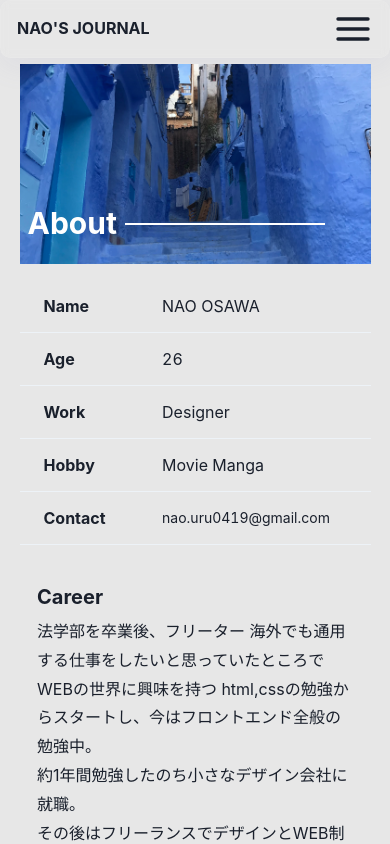
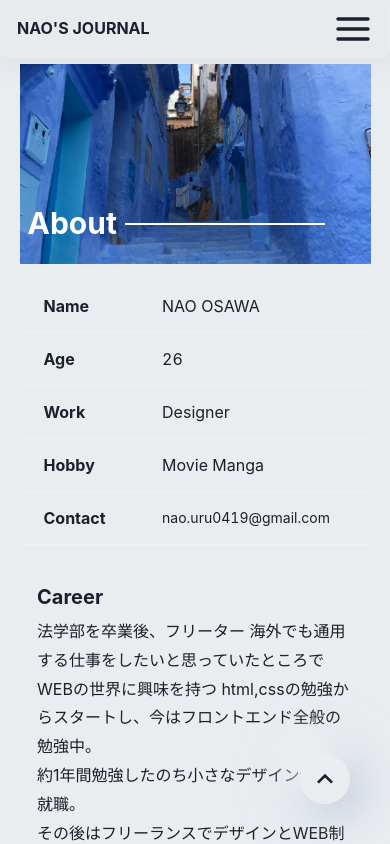
Before and after one commit to nao-uru/my_blog, a Next.js app: page /About in a window 390 px wide. Shown: the top 844 px of the page. Built offline with nearby package versions, Linux system fonts and the light colour scheme; no server answers.

Commit message:
スクロールアニメーションの追加

```diff
--- a/components/atoms/Back.tsx
+++ b/components/atoms/Back.tsx
@@ -33,7 +33,7 @@ export const Back = () => {
       <Link passHref href="/Blog">
       <Flex css={sHover}>
       <ChevronLeftIcon boxSize={8} />
-      <Text fontSize="xl" fontWeight="bold">Back to All Blog</Text>
+      <Text fontSize="xl" fontWeight="bold">Back</Text>
       </Flex>
       </Link>
     </ChakraProvider>
--- a/components/atoms/BackTop.tsx
+++ b/components/atoms/BackTop.tsx
@@ -1,5 +1,5 @@
 import React, { VFC } from "react";
-import {  ChakraProvider } from "@chakra-ui/react";
+import {  Box, ChakraProvider } from "@chakra-ui/react";
 import {ChevronUpIcon} from "@chakra-ui/icons"
 import { css } from "@emotion/react";
 
@@ -16,16 +16,33 @@ export const BackTop:VFC = () => {
   return (
     <>
     <ChakraProvider>
-      <ChevronUpIcon css={sHover} onClick={returnTop} w={16} h={16}  mr="6" alignSelf="top" />
+      <Box css={sBack} onClick={returnTop}
+      w={{base:"50px",md:"64px"}}
+      h={{base:"50px",md:"64px"}}
+      position="fixed"
+      right={{base:"40px",md:"80px"}}
+      bottom={{base:"40px",md:"80px"}}>
+      <ChevronUpIcon w={{base:8,md:12}} h={{base:8,md:12}} alignSelf="top" />
+      </Box>
     </ChakraProvider>
     </>
   )
 }
 
-const sHover = css`
+const sBack = css`
  cursor: pointer;
+ display: flex;
+ align-items: center;
+ justify-content: center;
+ border: #FEFEFF;
+ border-radius: 50%;
+ background: linear-gradient(180deg, #E9EDF0 0%, #E9EDF0 100%);
+ filter: drop-shadow(-12px -12px 20px rgba(255, 255, 255, 0.8)) drop-shadow(10px 10px 20px rgba(166, 180, 200, 0.7));
 
  :hover {
-   color: #6BA791;
+   color:  linear-gradient(180deg, #EEF0F5 0%, #E6E9EF 100%);
+   background: #6BA791;
+   border: #FFFFFF;
+   filter:none;
  }
 `
--- a/components/molecules/BlogCard.tsx
+++ b/components/molecules/BlogCard.tsx
@@ -30,9 +30,8 @@ const sCard = css`
   :hover {
     transition: 0.2s;
     cursor: pointer;
-    background-color: #f4f4f4;
-    background: #E7E7E7;
-    box-shadow: 16px 16px 19px #DADADA, -12px -12px 19px #FAFAFA;
+    background: linear-gradient(180deg, #EEF0F5 0%, #E6E9EF 100%);
+    box-shadow: -12px -12px 20px rgba(255, 255, 255, 0.8), 10px 10px 20px rgba(166, 180, 200, 0.7);
 
     /* .image {
       transition: 0.2s;
--- a/components/organisms/Footer.tsx
+++ b/components/organisms/Footer.tsx
@@ -24,7 +24,6 @@ export const Footer:VFC<Props> = () => {
       <>
       <ChakraProvider>
       <Box h="240px" css={Border} pt="4" mt="52">
-      <BackTop />
       </Box>
       </ChakraProvider>
       </>
@@ -46,7 +45,6 @@ export const Footer:VFC<Props> = () => {
 
           <Spacer />
 
-          <BackTop />
           <Menu />
         </Flex>
         </Box>
@@ -57,7 +55,7 @@ export const Footer:VFC<Props> = () => {
 }
 
 const Border = css`
- border-top: 2px solid #E8E5DE;
+ border-top:2px solid rgba(255, 255, 255, 0.1);
 `
 const sMainTitle = css`
 cursor: pointer;
--- a/components/pages/Layout.tsx
+++ b/components/pages/Layout.tsx
@@ -1,18 +1,29 @@
 import { ChakraProvider,Container, } from "@chakra-ui/react";
 import { Props } from "framer-motion/types/types";
 import React, { VFC } from "react";
+import { BackTop } from "../atoms/BackTop";
 import { Footer } from "../organisms/Footer";
 import { Header } from "../organisms/Header";
+import dynamic from 'next/dynamic';
 
 export const Layout:VFC<Props> = ( {children} ) => {
+
+  const ScrollRevealContainer = dynamic(
+    import('./Scroll'),
+    {ssr: false,}
+  );
+
 
   return(
     <>
     <ChakraProvider>
       <Header />
+      <ScrollRevealContainer>
       <Container maxW={{base:"90%", md:"1000px"}} m="auto" p="0" pt={{base:16,md:28}}>
         {children}
       </Container>
+      </ScrollRevealContainer>
+      <BackTop />
       <Footer />
     </ChakraProvider>
     </>
--- /dev/null
+++ b/components/pages/Scroll.tsx
@@ -0,0 +1,34 @@
+import { FC, useRef, useEffect } from "react";
+import scrollReveal from "scrollreveal";
+
+interface ScrollRevealContainerProps {
+  move?: string;
+}
+
+const ScrollRevealContainer: FC<ScrollRevealContainerProps> = ({
+  children,
+  move
+}) => {
+  const sectionRef = useRef<HTMLElement>(null);
+
+  useEffect(() => {
+    if (sectionRef.current)
+      scrollReveal().reveal(sectionRef.current, {
+        reset: true,
+        delay: 400,
+        opacity: 0,
+        origin:
+          move === "left"
+            ? "left"
+            : move === "right"
+            ? "right"
+            : move === "top"
+            ? "top"
+            : "bottom",
+        distance: "40px"
+      });
+  }, [sectionRef,move]);
+
+  return <section ref={sectionRef}>{children}</section>;
+};
+export default ScrollRevealContainer;
--- a/package.json
+++ b/package.json
@@ -9,6 +9,7 @@
     "lint": "next lint"
   },
   "dependencies": {
+    "@types/scrollreveal": "0.0.8",
     "js-base64": "^3.7.2",
     "markdown-it": "^12.3.2",
     "markdown-it-container": "^3.0.0",
@@ -18,6 +19,7 @@
     "react": "18.0.0",
     "react-dom": "18.0.0",
     "react-icons": "^4.3.1",
+    "scrollreveal": "^4.0.9",
     "toc": "^0.4.0"
   },
   "devDependencies": {
--- a/pages/[slug].jsx
+++ b/pages/[slug].jsx
@@ -62,6 +62,7 @@ export const getStaticPaths = async () => {
   }
 }
 
+// パスの自動生成
 export async function getStaticProps({ params }) {
   const { items } = await client.getEntries({
     content_type: 'blogPost',
--- a/styles/globals.css
+++ b/styles/globals.css
@@ -9,7 +9,7 @@ body {
 }
 
 #__next {
-  background-color: #e7e7e7;
+  background: linear-gradient(180deg, #E9EDF0 0%, #E9EDF0 100%);
 }
 
 a {
```
Also changed, not shown: 1 other file (tests, documents, lock files or other folders).
